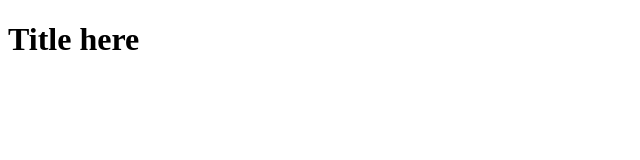
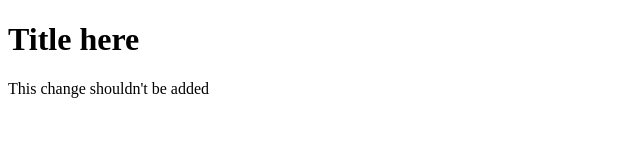
Before and after one commit to Alfredo08/stash-practice, a plain HTML site: page index.html in a window 1280 px wide. Shown: the whole page, without its empty margins (0-640 px from the left). Drawn offline with Linux system fonts and the light colour scheme.

Commit message:
Added a div

```diff
--- a/index.html
+++ b/index.html
@@ -10,5 +10,8 @@
         <h1>
             Title here
         </h1>
+        <div>
+            This change shouldn't be added
+        </div>
     </body>
 </html>
```
